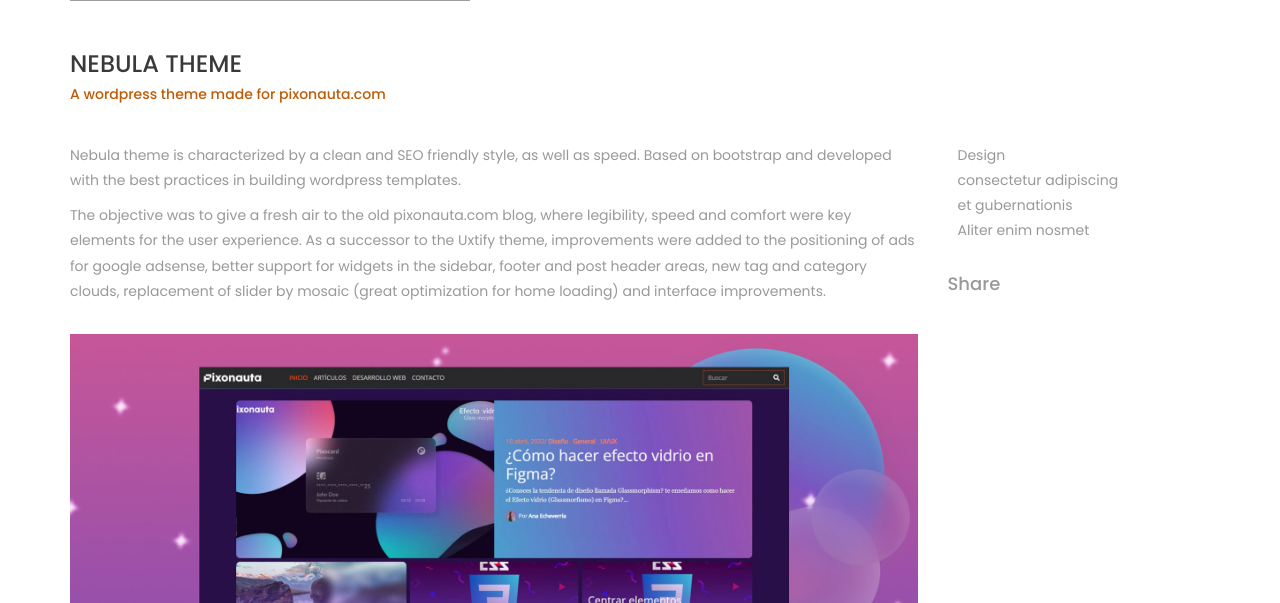
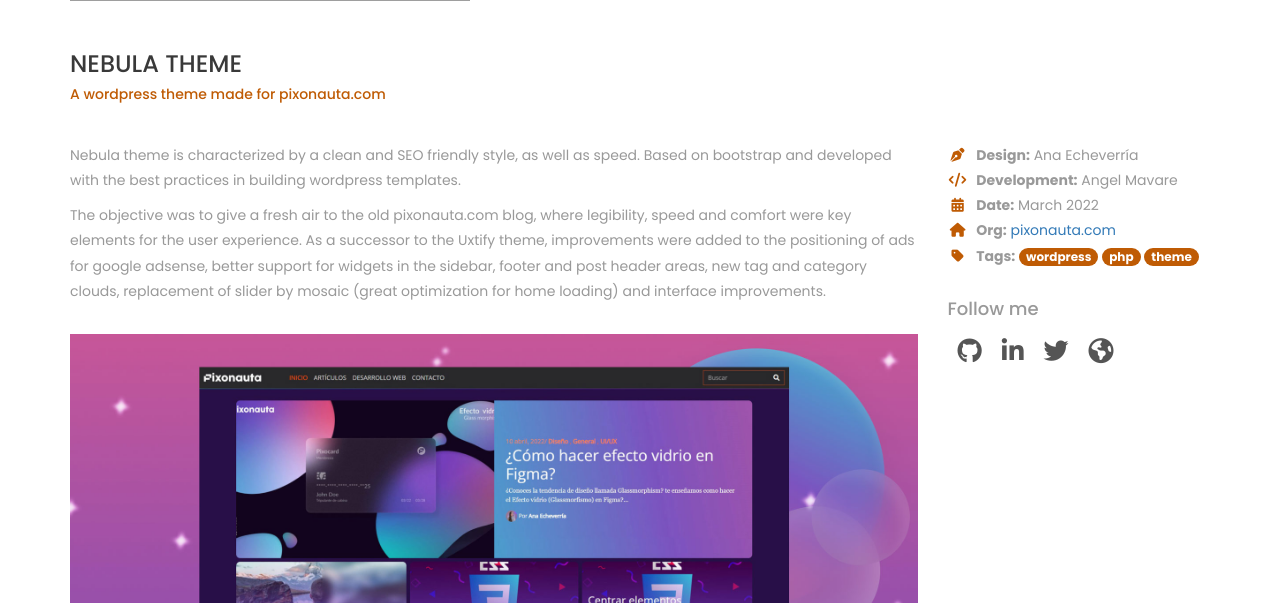
Before and after one commit to angelmavare/angelmavare.pixonauta.com, a PHP site: page /project-nebula-theme.php in a window 1280 px wide. Shown: the part 816-1419 px from the top of the page. Run offline with PHP 8.4, Linux system fonts and the light colour scheme; grey boxes are pictures that could not be loaded.

Commit message:
social module

```diff
--- a/about.php
+++ b/about.php
@@ -26,11 +26,7 @@
             <p>I also tend to actively share information, tips and code on my blog <a class="p-color" target="_blank" href="https://pixonauta.com/"><strong>pixonauta.com</strong></a></p>
             <div class="h-10"></div>
             <ul class="social-ul">
-                <li class="box-social"><a target="_blank" href="https://github.com/angelmavare" alt="Github" title="Github"><i class="fa-brands fa-github"></i></a></li>
-                <li class="box-social"><a target="_blank" href="https://www.linkedin.com/in/angel-mavare-801b12104/" alt="Linkedin" title="Linkedin"><i class="fa-brands fa-linkedin-in"></i></a></li>
-                <li class="box-social"><a target="_blank" href="https://twitter.com/angelmavare1" alt="Twitter" title="Twitter"><i class="fa-brands fa-twitter"></i></a></li>
-                <li class="box-social"><a target="_blank" href="https://www.instagram.com/angelmavare/" alt="Instagram" title="Instagram"><i class="fa-brands fa-instagram"></i></a></li>
-                <li class="box-social"><a target="_blank" href="https://pixonauta.com/" alt="Blog" title="Blog"><i class="fa-solid fa-earth-americas"></i></a></li>
+            <?php require('partials/social-full.php');?>
             </ul>
 
 
--- a/assets/css/style.css
+++ b/assets/css/style.css
@@ -1181,3 +1181,14 @@ textarea:focus {
         line-height: 30px;
     }
 }
+.badge-primary{
+    background-color:#bf5b04;
+}
+.bg-primary{
+    background-color:#bf5b04;
+}
+.cat-ul li i {
+    margin-right: 5px;
+    color: #bf5b04;
+    min-width: 20px;
+}
--- a/partials/header.php
+++ b/partials/header.php
@@ -70,10 +70,7 @@
 
 
                 <li class="box-label">Follow me</li>
-                <li class="box-social"><a target="_blank" href="https://github.com/angelmavare"><i class="fa-brands fa-github"></i></a></li>
-                <li class="box-social"><a target="_blank" href="https://www.linkedin.com/in/angel-mavare-801b12104/"><i class="fa-brands fa-linkedin-in"></i></a></li>
-                <li class="box-social"><a target="_blank" href="https://twitter.com/angelmavare1"><i class="fa-brands fa-twitter"></i></a></li>
-                <li class="box-social"><a target="_blank" href="https://www.instagram.com/angelmavare/"><i class="fa-brands fa-instagram"></i></a></li>
+                <?php require('partials/social.php');?>
 
             </ul>
         </nav>
--- /dev/null
+++ b/partials/social-full.php
@@ -0,0 +1,6 @@
+
+    <li class="box-social"><a target="_blank" href="https://github.com/angelmavare" alt="Github" title="Github"><i class="fa-brands fa-github"></i></a></li>
+    <li class="box-social"><a target="_blank" href="https://www.linkedin.com/in/angel-mavare-801b12104/" alt="Linkedin" title="Linkedin"><i class="fa-brands fa-linkedin-in"></i></a></li>
+    <li class="box-social"><a target="_blank" href="https://twitter.com/angelmavare1" alt="Twitter" title="Twitter"><i class="fa-brands fa-twitter"></i></a></li>
+    <li class="box-social"><a target="_blank" href="https://www.instagram.com/angelmavare/" alt="Instagram" title="Instagram"><i class="fa-brands fa-instagram"></i></a></li>
+    <li class="box-social"><a target="_blank" href="https://pixonauta.com/" alt="Blog" title="Blog"><i class="fa-solid fa-earth-americas"></i></a></li>
--- /dev/null
+++ b/partials/social.php
@@ -0,0 +1,5 @@
+
+    <li class="box-social"><a target="_blank" href="https://github.com/angelmavare" alt="Github" title="Github"><i class="fa-brands fa-github"></i></a></li>
+    <li class="box-social"><a target="_blank" href="https://www.linkedin.com/in/angel-mavare-801b12104/" alt="Linkedin" title="Linkedin"><i class="fa-brands fa-linkedin-in"></i></a></li>
+    <li class="box-social"><a target="_blank" href="https://twitter.com/angelmavare1" alt="Twitter" title="Twitter"><i class="fa-brands fa-twitter"></i></a></li>
+    <li class="box-social"><a target="_blank" href="https://pixonauta.com/" alt="Blog" title="Blog"><i class="fa-solid fa-earth-americas"></i></a></li>
--- a/project-nebula-theme.php
+++ b/project-nebula-theme.php
@@ -31,18 +31,17 @@
 
         <div class="col-md-3">
             <ul class="cat-ul">
-                <li><i class="ion-ios-circle-filled"></i> Design</li>
-                <li><i class="ion-ios-circle-filled"></i> consectetur adipiscing</li>
-                <li><i class="ion-ios-circle-filled"></i> et gubernationis</li>
-                <li><i class="ion-ios-circle-filled"></i> Aliter enim nosmet</li>
+                <li><i class="fa-solid fa-pen-nib text-center"></i> <strong>Design:</strong> Ana Echeverría</li>
+                <li><i class="fa-solid fa-code text-center"></i> <strong>Development:</strong> Angel Mavare</li>
+                <li><i class="fa-solid fa-calendar-days text-center"></i> <strong>Date:</strong> March 2022</li>
+                <li><i class="fa-solid fa-house text-center"></i> <strong>Org:</strong> <a target="_blank" href="https://pixonauta.com">pixonauta.com</a></li>
+                <li><i class="fa-solid fa-tag text-center"></i> <strong>Tags:</strong> <span class="badge badge-primary">wordpress</span> <span class="badge badge-primary">php</span> <span class="badge badge-primary">theme</span></li>
+
             </ul>
             <div class="h-10"></div>
-            <h4>Share</h4>
+            <h4>Follow me</h4>
             <ul class="social-ul">
-                <li class="box-social"><a href="#0"><i class="ion-social-facebook"></i></a></li>
-                <li class="box-social"><a href="#0"><i class="ion-social-instagram-outline"></i></a></li>
-                <li class="box-social"><a href="#0"><i class="ion-social-twitter"></i></a></li>
-                <li class="box-social"><a href="#0"><i class="ion-social-dribbble"></i></a></li>
+                <?php require('partials/social.php');?>
             </ul>
         </div>
     </div>
```
